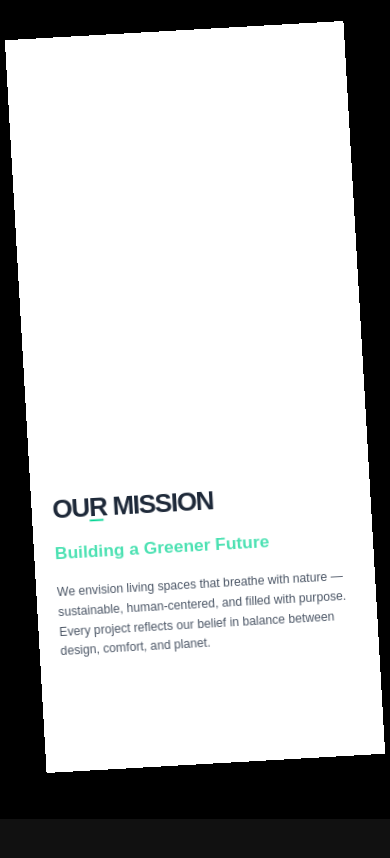
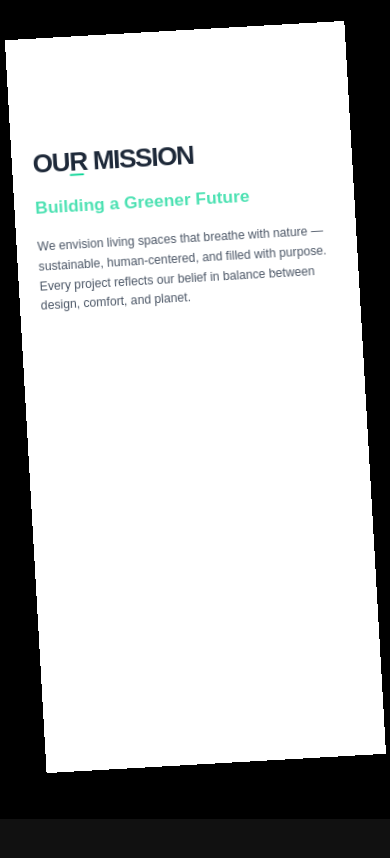
Before and after one commit to danieltsega/client-landing-page, a Next.js app: page / in a window 390 px wide. Shown: the part 3120-3978 px from the top of the page. Built offline with nearby package versions, Linux system fonts and the light colour scheme.

Commit message:
fix: fix order

```diff
--- a/src/components/ui/MissionSection.tsx
+++ b/src/components/ui/MissionSection.tsx
@@ -67,7 +67,7 @@ export default function MissionSection() {
       {/* === CONTENT: No card, direct layout === */}
       <div className="w-full max-w-5xl grid grid-cols-1 md:grid-cols-2 gap-8 md:gap-12">
         {/* === Mission List (mobile top) === */}
-        <div className="grid grid-cols-1 gap-4 order-1 md:order-2">
+        <div className="grid grid-cols-1 gap-4 order-2 md:order-2">
           {missions.map((item, i) => (
             <div
               key={i}
@@ -84,7 +84,7 @@ export default function MissionSection() {
         </div>
 
         {/* === Text === */}
-        <div className="space-y-5 text-gray-800 order-2 md:order-1 flex flex-col justify-center">
+        <div className="space-y-5 text-gray-800 order-1 md:order-1 flex flex-col justify-center">
           <h3 className="text-3xl md:text-6xl font-bold leading-[1.1] tracking-[-0.05em] md:tracking-[-0.08em] uppercase">
             OU
             <span className="relative inline-block">
```
